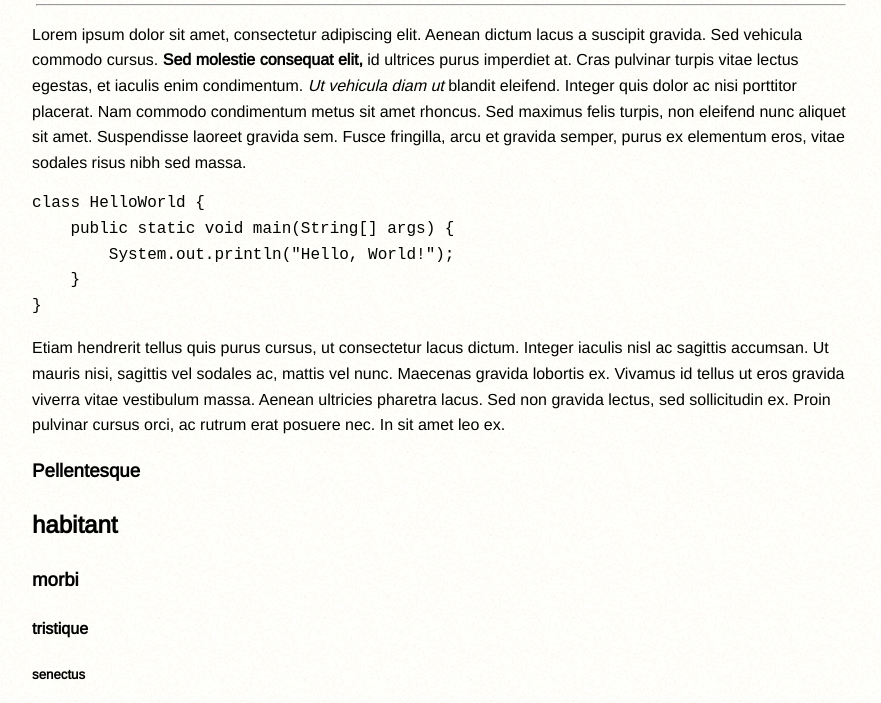
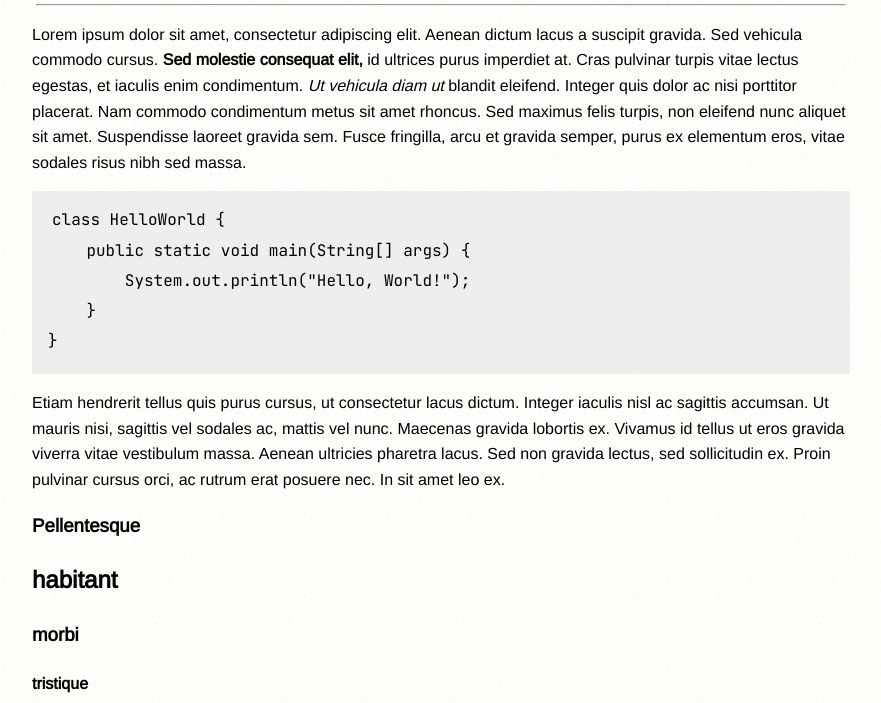
Before and after one commit to Rendangbike/blogcms, an Eleventy site: page src/blog/2021-06-15-my-fifth-article.md in a window 1280 px wide. Shown: the part 97-800 px from the top of the page, without its empty margins (199-1080 px from the left). Built offline with nearby package versions, Linux system fonts and the light colour scheme; Eleventy itself is replaced by a stand-in of ours; code samples lack their colours; files that its build step writes are made by us from their sources.

Commit message:
Update style.css

```diff
--- a/src/style.css
+++ b/src/style.css
@@ -57,3 +57,19 @@ hr {
     margin-right: 20px;
     margin-left: 20px;
 }
+
+/* For the article */
+code,
+pre {
+  background: #eee;
+}
+
+code {
+  padding: 2px 4px;
+  vertical-align: text-bottom;
+  font-family: var(--codefont);
+}
+
+pre {
+  padding: 1em;
+}
```
